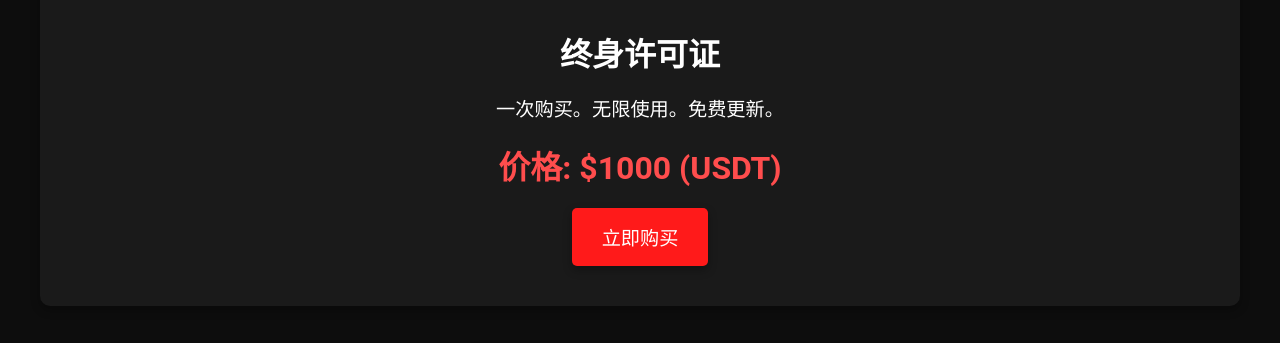
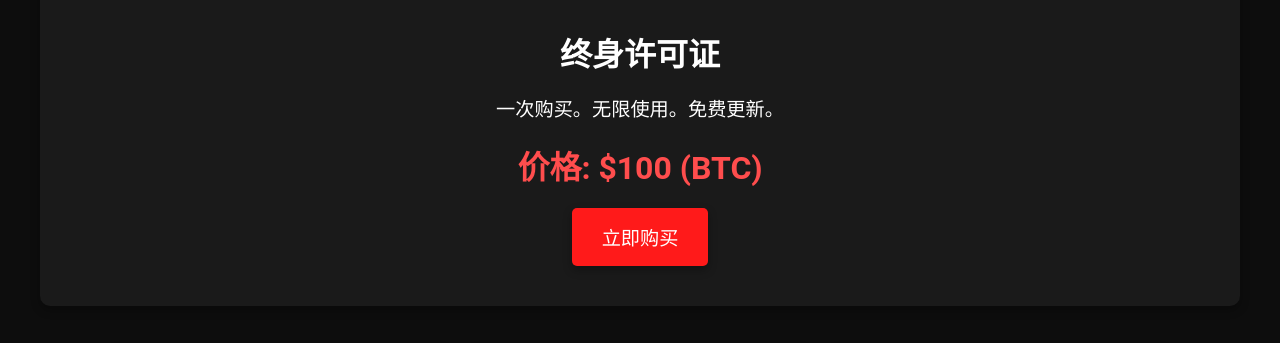
Before and after one commit to craxsdevs/craxsdevs.github.io, a plain HTML site: page index-zh.html in a window 1280 px wide. Shown: the part 457-800 px from the top of the page. Drawn offline with Linux system fonts and the light colour scheme.

Commit message:
Update index-zh.html

```diff
--- a/index-zh.html
+++ b/index-zh.html
@@ -25,7 +25,7 @@
             <img src="logo.png" alt="Craxs RAT Logo">
             <h2><b>终身许可证</b></h2>
             <p>一次购买。无限使用。免费更新。</p>
-            <div class="price"><b>价格: $1000 (USDT)</b></div>
+            <div class="price"><b>价格: $100 (BTC)</b></div>
             <button class="purchase-btn" onclick="window.location.href='payment.html'">立即购买</button>
         </div>
         <div class="features">
```
